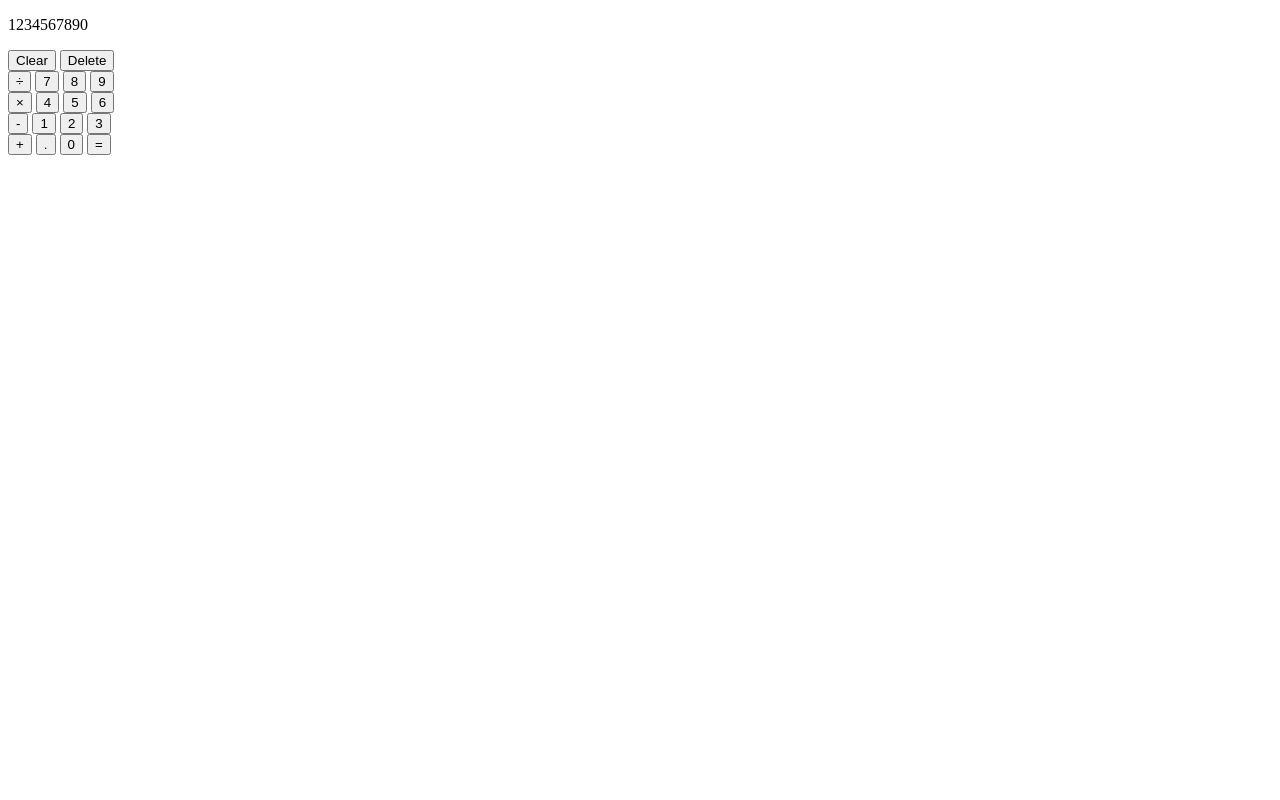
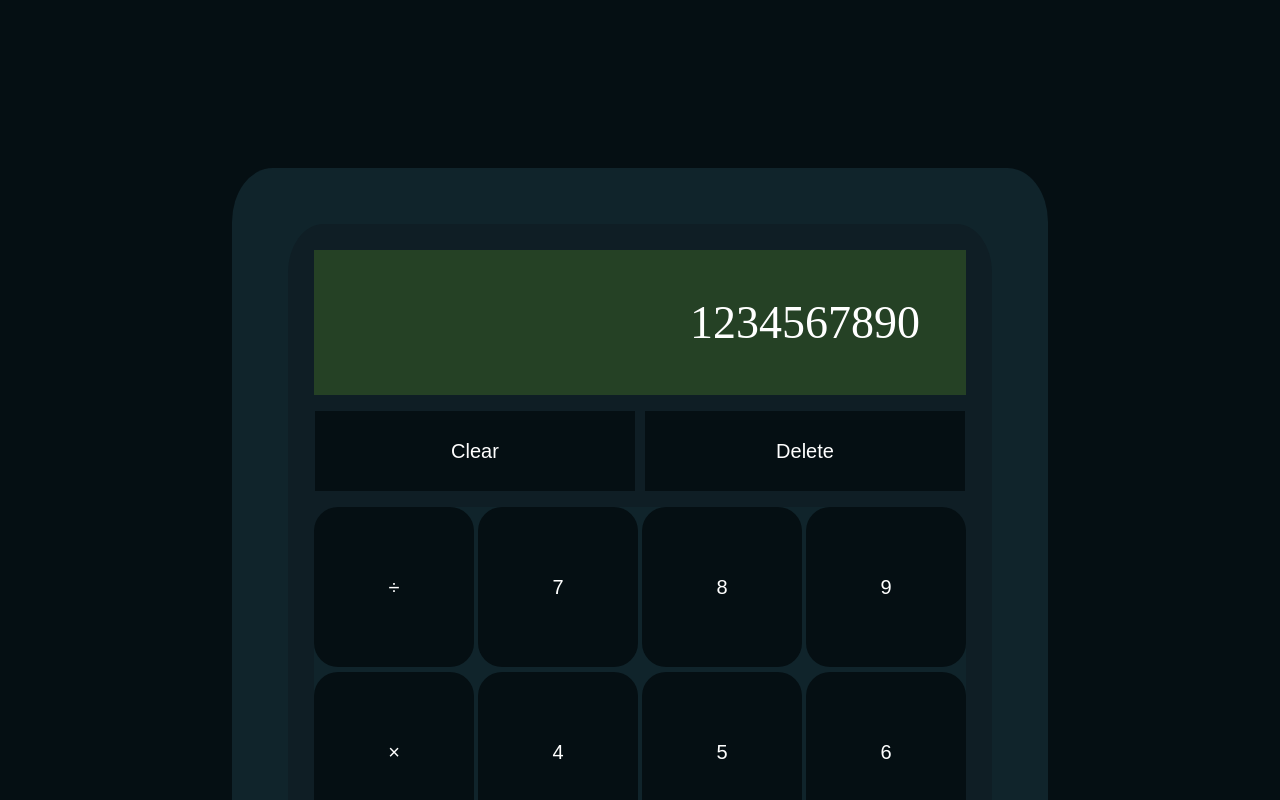
Before and after one commit to Swanson107/calculator, a plain HTML site: page index.html in a window 1280 px wide. Shown: the top 800 px of the page. Drawn offline with Linux system fonts and the light colour scheme.

Commit message:
Add style

```diff
--- a/index.html
+++ b/index.html
@@ -9,6 +9,7 @@
     <script src="calculator.js"></script>
 </head>
 <body>
+    <div id="container-parent">
         <div id="calculator">
             <div id="display-screen">
                 <p id="display">1234567890</p>
@@ -44,5 +45,6 @@
                 </div>
             </div>
         </div>
+    </div>
 </body>
 </html>
--- a/styles.css
+++ b/styles.css
@@ -0,0 +1,69 @@
+html,
+body {
+    background-color: rgb(5, 15, 19);
+    display: flex;
+    justify-content : center;
+}
+
+
+
+#container-parent {
+    margin-top: 10em;
+    background-color : rgb(16, 36, 43);
+    width: 44em;
+    padding: 56px;
+    border-radius : 5%;
+}
+
+#calculator {
+    display: flex;
+    flex-direction: column;
+    background-color:rgb(15, 30, 37);
+    padding : 26px;
+    border-radius: 5%;
+}
+
+#display-screen {
+    background-color: rgb(37, 65, 37);
+    color : white;
+    display:flex;
+    justify-content: end;
+}
+
+#display {
+    font-size: 46px;
+    margin-right : 1em;
+}
+
+.button {
+    width: 8em;
+    height: 8em;
+    font-size: 20px;
+    background-color :rgb(5, 15, 19);
+    color: white;
+    border: none;
+    border-radius:15%;
+    margin-bottom: 5px;
+}
+
+#clear-delete {
+    padding-top : 1em;
+    padding-bottom: 1em;
+    display:flex;
+    justify-content: center;
+}
+
+#clear, #delete {
+    height: 4em;
+    width : 16em;
+    font-size: 20px;
+    background-color:rgb(5, 15, 19);
+    color : white;
+    border: none;
+}
+#clear {margin-right: 0.5em;}
+
+#keypad {
+    background-color: rgb(16, 36, 43);
+    border-radius : 10%;
+}
```
Lines whose indentation alone changed are shown as unchanged.
